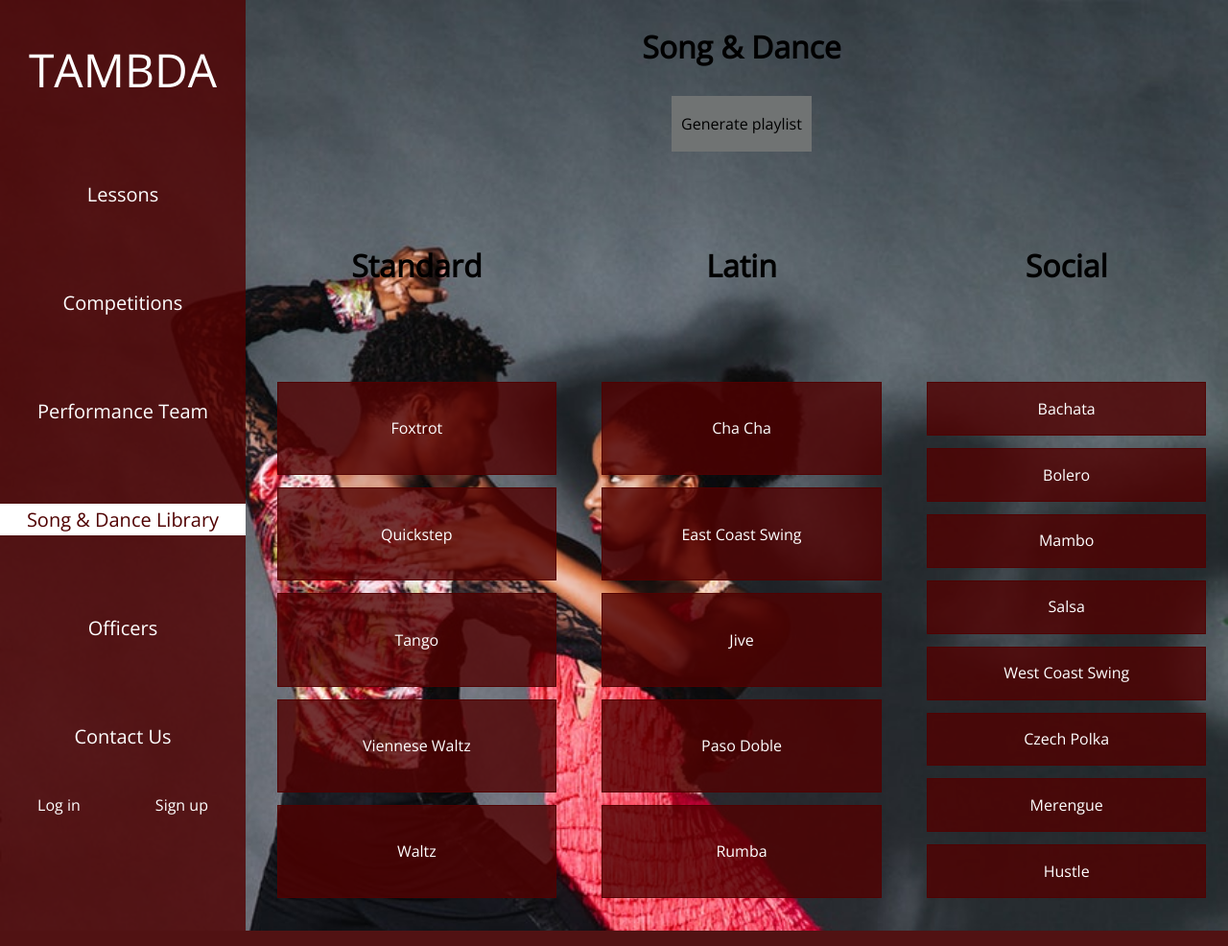
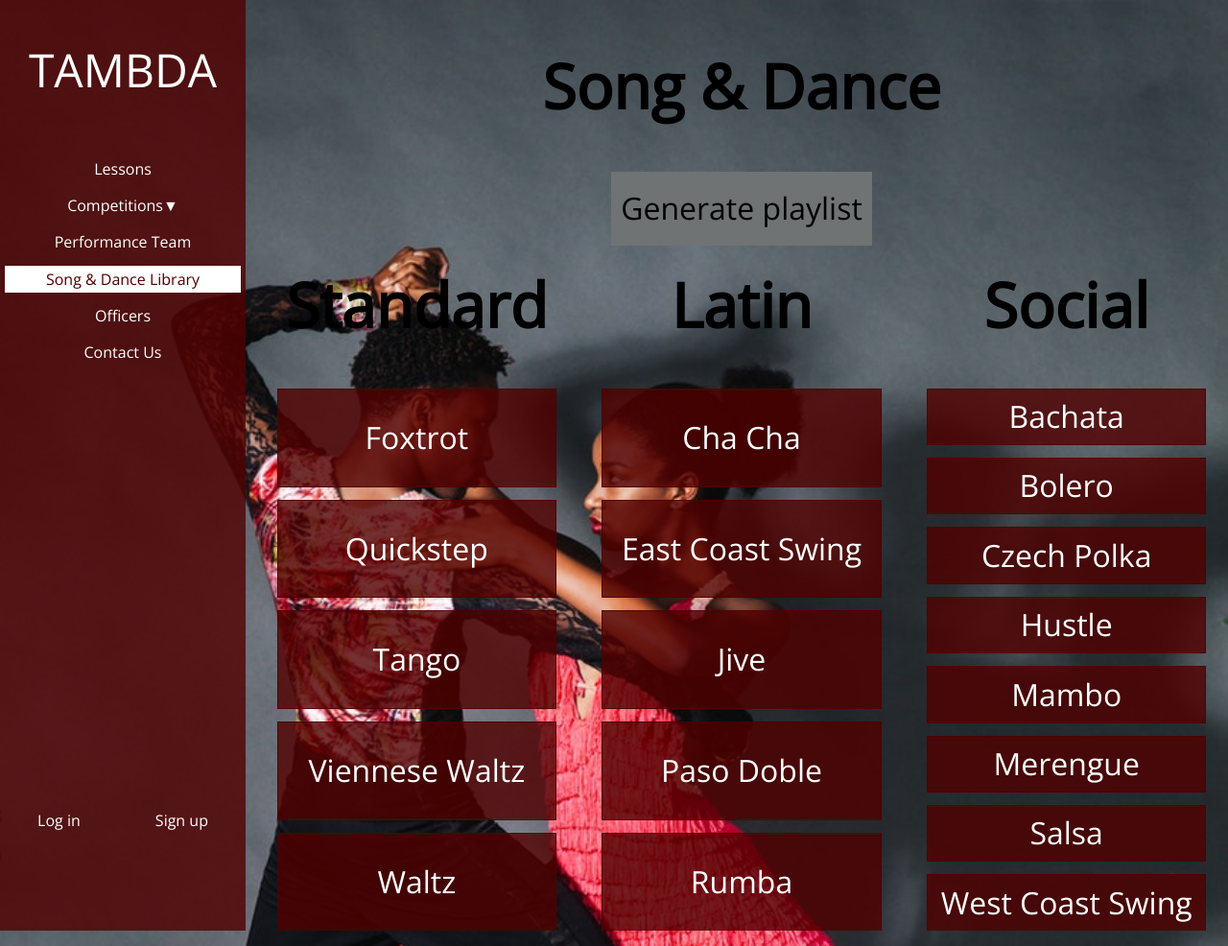
Before and after one commit to K20shores/TAMBDA, a Django app: page /song_and_dance/ in a window 1280 px wide. Shown: the whole page at 96% size. Run offline with Django 3.2, Linux system fonts and the light colour scheme; some libraries are stand-ins or nearby versions.

Commit message:
improving background image on mobile, adding bad dropdown menu

```diff
--- a/song_and_dance/templates/song_and_dance/song_and_dance.html
+++ b/song_and_dance/templates/song_and_dance/song_and_dance.html
@@ -63,23 +63,23 @@
     <input type="checkbox" name="bolero" id="bolero" form="dance-select">
     <label for="bolero">Bolero</label>
 
+    <input type="checkbox" name="czech-polka" id="czech-polka" form="dance-select">
+    <label for="czech-polka">Czech Polka</label>
+
+    <input type="checkbox" name="hustle" id="hustle" form="dance-select">
+    <label for="hustle">Hustle</label>
+
     <input type="checkbox" name="mambo" id="mambo" form="dance-select">
     <label for="mambo">Mambo</label>
+
+    <input type="checkbox" name="merengue" id="merengue" form="dance-select">
+    <label for="merengue">Merengue</label>
 
     <input type="checkbox" name="salsa" id="salsa" form="dance-select">
     <label for="salsa">Salsa</label>
 
     <input type="checkbox" name="west-coast" id="west-coast" form="dance-select">
     <label for="west-coast">West Coast Swing</label>
-
-    <input type="checkbox" name="czech-polka" id="czech-polka" form="dance-select">
-    <label for="czech-polka">Czech Polka</label>
-
-    <input type="checkbox" name="merengue" id="merengue" form="dance-select">
-    <label for="merengue">Merengue</label>
-
-    <input type="checkbox" name="hustle" id="hustle" form="dance-select">
-    <label for="hustle">Hustle</label>
   </div>
 </div>
 
--- a/tambda/static/css/app.css
+++ b/tambda/static/css/app.css
@@ -1,4 +1,8 @@
 /* hamburger courtesy of https://codepen.io/fourjuaneight/pen/xppPWw, thanks Juan! */
+
+html {
+  height: 100%;
+}
 
 body {
   font-family: "Oswald", sans-serif;
@@ -6,8 +10,9 @@ body {
   font-family: "Open Sans", "Helvetica Neue", Helvetica, Arial, sans-serif;
   color: black;
   background-image: url(../img/background1.jpg);
+  background-size: auto 100%;
   background-repeat: no-repeat;
-  background-size: cover;
+  background-position: center;
 }
 
 .grid-container {
@@ -31,9 +36,10 @@ body {
   max-height: 100%;
   overflow-y: auto;
   margin-left: 10px;
-  background-color: rgba(255, 255, 255, 0.65);
   border-radius: 10px;
   color: black;
+  background-color: rgba(255, 255, 255, 0.65);
+  font-size: 2rem;
 }
 
 .main-content div.officer img {
@@ -150,14 +156,14 @@ body {
   text-decoration: none;
   font-size: 2.3em;
   letter-spacing: 3px;
-  -webkit-transition: all 0.3s ease;
-  transition: all 0.3s ease;
+  -webkit-transition: all 0.3s ease-in-out;
+  transition: all 0.3s ease-in-out;
 }
 
 .mobile-header nav a:hover {
   color: #fce300;
-  -webkit-transition: all 0.3s ease;
-  transition: all 0.3s ease;
+  -webkit-transition: all 0.3s ease-in-out;
+  transition: all 0.3s ease-in-out;
 }
 
 .mobile-header nav a:first-child {
@@ -184,38 +190,91 @@ body {
   font-size: 3em;
 }
 
-#section-lessons .mobile-header a.nav-lessons,
-#section-competitions .mobile-header a.nav-competitions,
-#section-song-and-dance .mobile-header a.nav-song-and-dance,
-#section-officers .mobile-header a.nav-officers,
-#section-contact-us .mobile-header a.nav-contact-us,
-#section-performance-team .mobile-header a.nav-performance-team {
+.mobile-header .nav ul {
+  width: 100%;
+  padding: 5% 0;
+}
+
+.mobile-header .nav ul.submenu {
+  padding: 0;
+}
+
+.mobile-header li {
+  list-style-type: none;
+}
+
+#section-lessons .mobile-header li.nav-lessons a,
+#section-competitions .mobile-header li.nav-competitions a,
+#section-song-and-dance .mobile-header li.nav-song-and-dance a,
+#section-officers .mobile-header li.nav-officers a,
+#section-contact-us .mobile-header li.nav-contact-us a,
+#section-performance-team .mobile-header li.nav-performance-team a {
   color: #500000;
 }
 
-#section-home .mobile-header a.nav-home:hover,
-#section-lessons .mobile-header a.nav-lessons:hover,
-#section-competitions .mobile-header a.nav-competitions:hover,
-#section-song-and-dance .mobile-header a.nav-song-and-dance:hover,
-#section-officers .mobile-header a.nav-officers:hover,
-#section-contact-us .mobile-header a.nav-contact-us:hover,
-#section-performance-team .mobile-header a.nav-performance-team:hover {
+#section-home .mobile-header li.nav-home:hover,
+#section-lessons .mobile-header li.nav-lessons:hover,
+#section-competitions .mobile-header li.nav-competitions:hover,
+#section-song-and-dance .mobile-header li.nav-song-and-dance:hover,
+#section-officers .mobile-header li.nav-officers:hover,
+#section-contact-us .mobile-header li.nav-contact-us:hover,
+#section-performance-team .mobile-header li.nav-performance-team:hover {
   color: #fce300;
-  -webkit-transition: all 0.3s ease;
-  transition: all 0.3s ease;
+  -webkit-transition: all 0.3s ease-in-out;
+  transition: all 0.3s ease-in-out;
 }
 
-#section-lessons .mobile-header a.nav-lessons,
-#section-competitions .mobile-header a.nav-competitions,
-#section-song-and-dance .mobile-header a.nav-song-and-dance,
-#section-officers .mobile-header a.nav-officers,
-#section-contact-us .mobile-header a.nav-contact-us,
-#section-performance-team .mobile-header a.nav-performance-team {
+#section-lessons .mobile-header li.nav-lessons,
+#section-competitions .mobile-header li.nav-competitions,
+#section-song-and-dance .mobile-header li.nav-song-and-dance,
+#section-officers .mobile-header li.nav-officers,
+#section-contact-us .mobile-header li.nav-contact-us,
+#section-performance-team .mobile-header li.nav-performance-team {
   background-color: white;
+}
+
+li:hover .submenu {
+  display: block;
+  max-height: 100%;
+}
+
+/*
+  we now overwrite the background-color for .submenu links only.
+  CSS reads down the page, so code at the bottom will overwrite the code at the top.
+*/
+
+ul.submenu li{
+  margin: 0 0;
+}
+
+ul.submenu li a{
+  text-align: right;
+}
+
+/* this is the initial state of all submenus.
+  we set it to max-height: 0, and hide the overflowed content.
+*/
+.submenu {
+  overflow: hidden;
+  max-height: 0;
+}
+
+a.nav-competitions::after {
+  content: "\25BC";
+}
+
+a.nav-competitions:focus::after {
+  content: "\25B2";
 }
 
 /* desktop view */
 @media only screen and (min-width: 992px) {
+
+  body {
+    background-size: cover;
+    background-repeat: no-repeat;
+    background-position: initial;
+  }
   .mobile-header {
     display: none;
   }
@@ -238,12 +297,13 @@ body {
     color: white;
     text-align: center;
     padding: 5px 0px;
+    display: block;
   }
 
   .sidebar a:hover {
     color: #fce300;
-    -webkit-transition: all 0.3s ease;
-    transition: all 0.3s ease;
+    -webkit-transition: all 0.3s ease-in-out;
+    transition: all 0.3s ease-in-out;
   }
 
   .sidebar div.sidebar-brand {
@@ -252,21 +312,19 @@ body {
     display: flex;
     align-items: center;
     justify-content: space-around;
+    font-size: 3em;
+  }
+  .sidebar div.sidebar-main-links {
+    height: 70%;
   }
 
-  .sidebar a.tambda-brand {
-    font-size: 3em;
+  .sidebar div.sidebar-main-links ul {
+    padding: 0;
   }
 
-  .sidebar div.sidebar-main-links {
-    height: 70%;
-    display: flex;
-    flex-direction: column;
-    justify-content: space-around;
-  }
-
-  .sidebar div.sidebar-main-links a {
-    font-size: 15pt;
+  .sidebar div.sidebar-main-links li {
+    list-style-type: none;
+    margin: 10px 5px;
   }
 
   .sidebar div.sidebar-account-links {
@@ -276,34 +334,34 @@ body {
     justify-content: space-around;
   }
 
-  #section-competitions .sidebar a.nav-competitions,
-  #section-contact-us .sidebar a.nav-contact-us,
-  #section-lessons .sidebar a.nav-lessons,
-  #section-officers .sidebar a.nav-officers,
-  #section-performance-team .sidebar a.nav-performance-team,
-  #section-song-and-dance .sidebar a.nav-song-and-dance {
+  #section-competitions .sidebar li.nav-competitions > a,
+  #section-contact-us .sidebar li.nav-contact-us a,
+  #section-lessons .sidebar li.nav-lessons a,
+  #section-officers .sidebar li.nav-officers a,
+  #section-performance-team .sidebar li.nav-performance-team a,
+  #section-song-and-dance .sidebar li.nav-song-and-dance a{
     color: #500000;
   }
 
-  #section-competitions .sidebar a.nav-competitions:hover,
-  #section-contact-us .sidebar a.nav-contact-us:hover,
-  #section-home .sidebar a.nav-home:hover,
-  #section-lessons .sidebar a.nav-lessons:hover,
-  #section-officers .sidebar a.nav-officers:hover,
-  #section-performance-team .sidebar a.nav-performance-team:hover,
-  #section-song-and-dance .sidebar a.nav-song-and-dance:hover {
+  #section-competitions .sidebar li.nav-competitions:hover,
+  #section-contact-us .sidebar li.nav-contact-us:hover,
+  #section-home .sidebar li.nav-home:hover,
+  #section-lessons .sidebar li.nav-lessons:hover,
+  #section-officers .sidebar li.nav-officers:hover,
+  #section-performance-team .sidebar li.nav-performance-team:hover,
+  #section-song-and-dance .sidebar li.nav-song-and-dance:hover {
     color: #fce300;
-    -webkit-transition: all 0.3s ease;
-    transition: all 0.3s ease;
+    -webkit-transition: all 0.3s ease-in-out;
+    transition: all 0.3s ease-in-out;
   }
 
   /* add a block of color around the navigational links, but not the website brand */
-  #section-competitions .sidebar a.nav-competitions,
-  #section-contact-us .sidebar a.nav-contact-us,
-  #section-lessons .sidebar a.nav-lessons,
-  #section-officers .sidebar a.nav-officers,
-  #section-performance-team .sidebar a.nav-performance-team,
-  #section-song-and-dance .sidebar a.nav-song-and-dance {
+  #section-competitions .sidebar li.nav-competitions > a,
+  #section-contact-us .sidebar li.nav-contact-us a,
+  #section-lessons .sidebar li.nav-lessons a,
+  #section-officers .sidebar li.nav-officers a,
+  #section-performance-team .sidebar li.nav-performance-team a,
+  #section-song-and-dance .sidebar li.nav-song-and-dance a {
     background-color: white;
   }
 }
--- a/tambda/templates/base.html
+++ b/tambda/templates/base.html
@@ -1,30 +1,24 @@
 {% load static %}
 <!DOCTYPE html>
 <html>
+
 <head>
   <meta charset="utf-8" />
   <title>
     {% block title %}Texas A&amp;M Ballroom Dance Association{% endblock %}
   </title>
-    <link
-      rel="shortcut icon"
-      type="image/png"
-      href="{% static 'img/favicon.ico' %}"
-    />
+  <link rel="shortcut icon" type="image/png" href="{% static 'img/favicon.ico' %}" />
   <link rel="stylesheet" href="{% static 'css/normalize.css' %}" />
   <link rel="stylesheet" href="{% static 'css/app.css' %}" />
-    <link href="https://fonts.googleapis.com/css?family=Oswald" rel="stylesheet">
-    <link href="https://fonts.googleapis.com/css?family=Crimson+Text" rel="stylesheet">
-    <link href="https://fonts.googleapis.com/css?family=Open+Sans" rel="stylesheet">
+  <link href="https://fonts.googleapis.com/css?family=Oswald" rel="stylesheet" />
+  <link href="https://fonts.googleapis.com/css?family=Crimson+Text" rel="stylesheet" />
+  <link href="https://fonts.googleapis.com/css?family=Open+Sans" rel="stylesheet" />
   {% block stylesheet %}{% endblock %}
 </head>
 
 {% block body %}
 
-  <body
-    class="grid-container"
-    id="{% block section %}section-generic{% endblock %}"
-  >
+<body class="grid-container" id="{% block section %}section-generic{% endblock %}">
   <div class="mobile-header">
     <div class="mobile-header-brand">
       <a class="tambda-brand nav-home" href="{% url 'home' %}">TAMBDA</a>
@@ -38,30 +32,41 @@
     <div class="nav">
       <div class="nav-wrapper">
         <nav>
-            <a class="nav-home" href="{% url 'home' %}">Home</a>
-            <a class="nav-lessons" href="{% url 'lessons' %}">Lessons</a>
-            <a class="nav-competitions" href="{% url 'competition_home' %}"
-              >Competitions</a
-            >
-            <a class="nav-performance-team" href="{% url 'performance_team' %}"
-              >Performance Team</a
-            >
-            <a class="nav-song-and-dance" href="{% url 'song_and_dance' %}"
-              >Song &amp; Dance Library</a
-            >
-            <a class="nav-officers" href="{% url 'officers' %}">Officers</a>
-            <a class="nav-contact-us" href="{% url 'contact_us' %}">Contact Us</a>
+          <ul>
+            <li class="nav-home"><a class="nav-home" href="{% url 'home' %}">Home</a></li>
+            <li class="nav-lessons"> <a class="nav-lessons" href="{% url 'lessons' %}">Lessons</a></li>
+            <li class="nav-competitions"> <a class="nav-competitions" href="">Competitions</a>
+              <ul class="submenu">
+                <li>
+                  <a href="{% url 'competition_home' %}">Competition Home</a>
+                </li>
+                <li><a href="{% url 'competition_attire' %}">Attire</a></li>
+                <li>
+                  <a href="{% url 'competition_packing_list' %}">Packing List</a>
+                </li>
+                <li><a href="{% url 'competition_pictures' %}">Pictures</a></li>
+                <li><a href="{% url 'competition_results' %}">Results</a></li>
+                <li><a href="{% url 'competition_syllabus' %}">Syllabus</a></li>
+                <li><a href="{% url 'competition_forms' %}">Forms</a></li>
+                <li><a href="{% url 'competition_links' %}">Links</a></li>
+              </ul>
+            </li>
+            <li class="nav-performance-team"> <a class="nav-performance-team" href="{% url 'performance_team' %}">Performance Team</a></li>
+            <li class="nav-song-and-dance"> <a class="nav-song-and-dance" href="{% url 'song_and_dance' %}">Song &amp; Dance Library</a></li>
+            <li class="nav-officers"> <a class="nav-officers" href="{% url 'officers' %}">Officers</a></li>
+            <li class="nav-contact-us"> <a class="nav-contact-us" href="{% url 'contact_us' %}">Contact Us</a></li>
             {% if user.is_authenticated %}
-            <a href="#" class="" data-toggle="">
+            <li> <a href="#" class="" data-toggle="">
                 {{ user.username }} <span class="caret"></span>
-            </a>
-            <a class="" href="{% url 'my_account' %}">My account</a>
-            <a class="" href="{% url 'password_change' %}">Change password</a>
-            <a class="" href="{% url 'logout' %}">Log out</a>
+              </a></li>
+            <li> <a class="" href="{% url 'my_account' %}">My account</a></li>
+            <li> <a class="" href="{% url 'password_change' %}">Change password</a></li>
+            <li> <a class="" href="{% url 'logout' %}">Log out</a></li>
             {% else %}
-            <a href="{% url 'login' %}">Log in</a>
-            <a href="{% url 'signup' %}">Sign up</a>
+            <li> <a href="{% url 'login' %}">Log in</a></li>
+            <li> <a href="{% url 'signup' %}">Sign up</a></li>
             {% endif %}
+          </ul>
         </nav>
       </div>
     </div>
@@ -71,18 +76,38 @@
       <a class="tambda-brand nav-home" href="{% url 'home' %}">TAMBDA</a>
     </div>
     <div class="sidebar-main-links">
-        <a class="nav-lessons" href="{% url 'lessons' %}">Lessons</a>
-        <a class="nav-competitions" href="{% url 'competition_home' %}"
-          >Competitions</a
-        >
-        <a class="nav-performance-team" href="{% url 'performance_team' %}"
-          >Performance Team</a
-        >
-        <a class="nav-song-and-dance" href="{% url 'song_and_dance' %}"
-          >Song &amp; Dance Library</a
-        >
+      <ul>
+        <li class="nav-lessons"><a class="nav-lessons" href="{% url 'lessons' %}">Lessons</a></li>
+        <li class="nav-competitions">
+          <a class="nav-competitions" href="">Competitions</a>
+          <ul class="submenu">
+            <li>
+              <a href="{% url 'competition_home' %}">Competition Home</a>
+            </li>
+            <li><a href="{% url 'competition_attire' %}">Attire</a></li>
+            <li>
+              <a href="{% url 'competition_packing_list' %}">Packing List</a>
+            </li>
+            <li><a href="{% url 'competition_pictures' %}">Pictures</a></li>
+            <li><a href="{% url 'competition_results' %}">Results</a></li>
+            <li><a href="{% url 'competition_syllabus' %}">Syllabus</a></li>
+            <li><a href="{% url 'competition_forms' %}">Forms</a></li>
+            <li><a href="{% url 'competition_links' %}">Links</a></li>
+          </ul>
+        </li>
+        <li class="nav-performance-team">
+          <a class="nav-performance-team" href="{% url 'performance_team' %}">Performance Team</a>
+        </li>
+        <li class="nav-song-and-dance">
+          <a class="nav-song-and-dance" href="{% url 'song_and_dance' %}">Song &amp; Dance Library</a>
+        </li>
+        <li class="nav-officers">
           <a class="nav-officers" href="{% url 'officers' %}">Officers</a>
+        </li>
+        <li class="nav-contact-us">
           <a class="nav-contact-us" href="{% url 'contact_us' %}">Contact Us</a>
+        </li>
+      </ul>
     </div>
     <div class="sidebar-account-links">
       {% if user.is_authenticated %}
@@ -103,4 +128,5 @@
   {% block javascript %}{% endblock %}
 </body>
 {% endblock %}
+
 </html>
```
Lines whose indentation alone changed are shown as unchanged.
